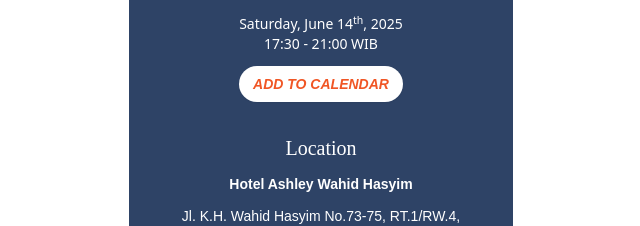
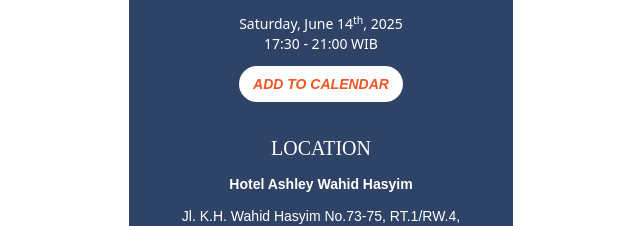
Before and after one commit to AisFarhanFreelance/market-maestro-society-invitation, a Next.js app: page /main in a window 1280 px wide. Shown: the part 1040-1266 px from the top of the page, without its empty margins (319-959 px from the left). Built offline with nearby package versions, Linux system fonts and the light colour scheme; a web font is replaced by a local one.

Commit message:
fix: title bar, upcase location, double import

```diff
--- a/src/app/layout.tsx
+++ b/src/app/layout.tsx
@@ -10,7 +10,7 @@
 import type { Metadata } from "next";
 
 export const metadata: Metadata = {
-  title: "Create Next App",
+  title: "Syailendra Networking Night 2025",
   description: "Generated by create next app",
 };
 
--- a/src/app/page.tsx
+++ b/src/app/page.tsx
@@ -1,5 +1,4 @@
-import FadeInWrapper from "@/components/animation/fade-in";
-import EventInvitation from "@/components/event-invitation/event-invitation";
+import Image from "next/image";
 
 import FadeInWrapper from "@/components/animation/fade-in";
 import Attendance from "@/components/attendance/attendance";
--- a/src/components/date-time/date-time.tsx
+++ b/src/components/date-time/date-time.tsx
@@ -33,7 +33,7 @@
         </AnimatedElement>
         <AnimatedElement>
           <div className="">
-            <h2 className="mb-3 font-carrig text-xl">Location</h2>
+            <h2 className="mb-3 font-carrig text-xl">LOCATION</h2>
             <div className="mb-3 font-avenir text-sm font-bold">
               Hotel Ashley Wahid Hasyim
             </div>
```
